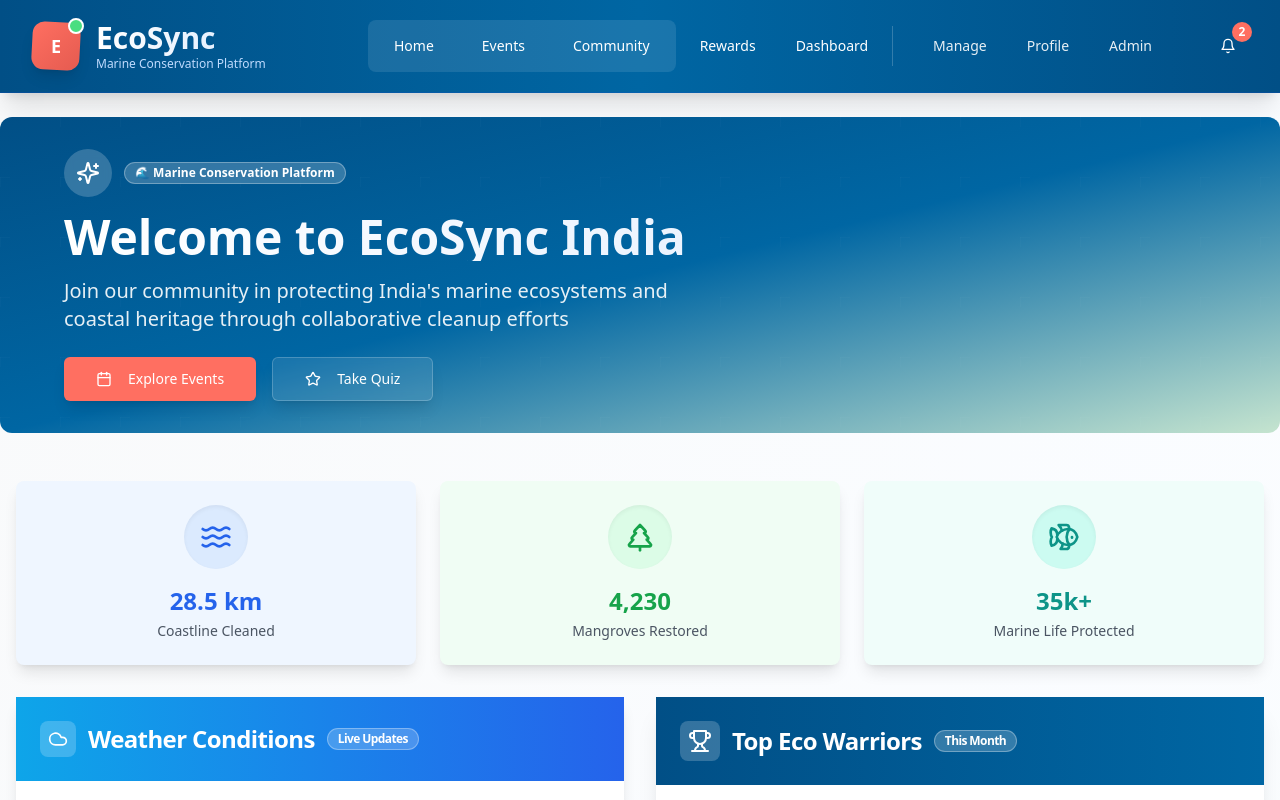
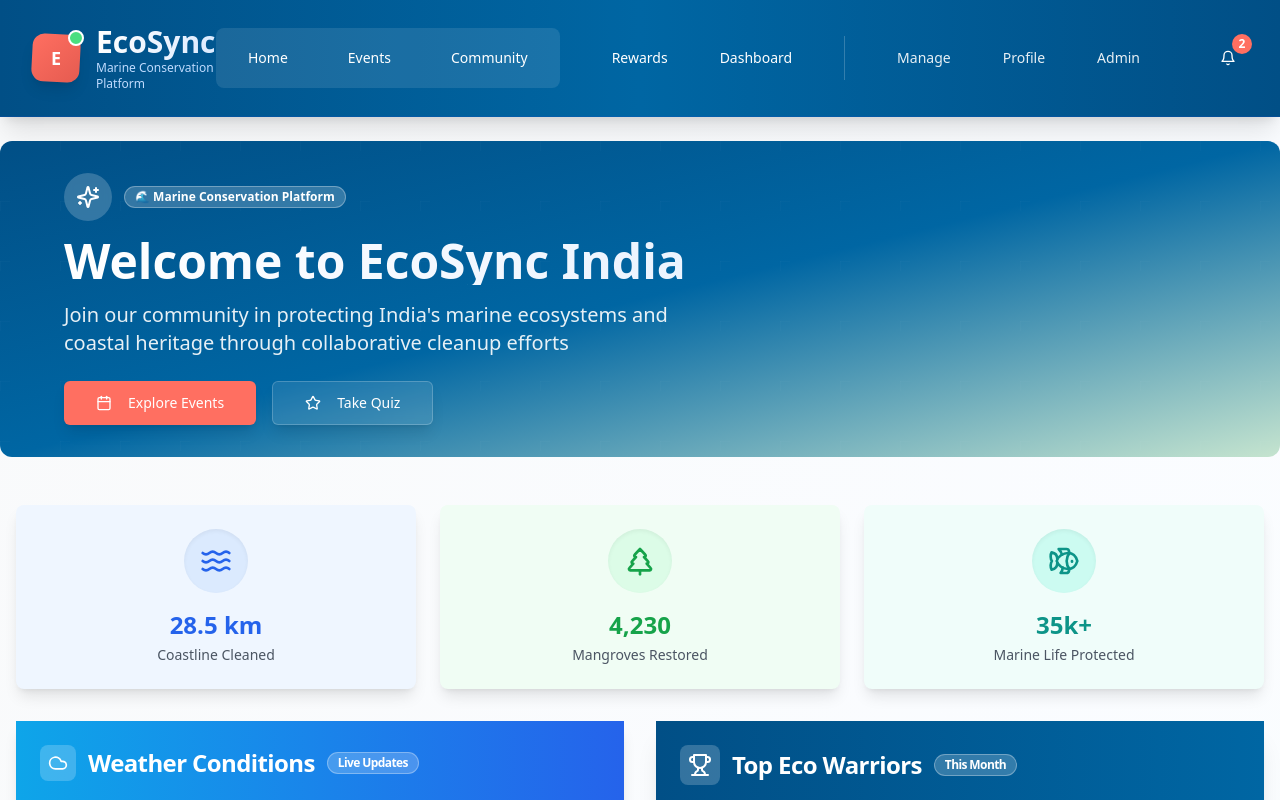
Before and after one commit to Akilucky-rogue/Eco-Sync, a React (Vite) app: page / in a window 1280 px wide. Shown: the top 800 px of the page. Built offline with nearby package versions, Linux system fonts and the light colour scheme.

Commit message:
Fix: Navbar layout and spacing
Improved navbar layout and spacing to address the cramped appearance, aiming for a more user-friendly experience.

```diff
--- a/src/components/Layout.tsx
+++ b/src/components/Layout.tsx
@@ -12,7 +12,7 @@ const Layout = ({ children }: LayoutProps) => {
     <div className="min-h-screen bg-gradient-to-br from-gray-50 via-blue-50/30 to-green-50/30">
       {/* Enhanced Desktop Header */}
       <header className="hidden md:block bg-gradient-to-r from-[#014F86] via-[#0066A3] to-[#014F86] text-white shadow-xl border-b border-blue-700/20">
-        <div className="container mx-auto flex items-center justify-between py-5 px-8">
+        <div className="container mx-auto flex items-center justify-between py-6 px-8">
           <div className="flex items-center space-x-4">
             <div className="relative">
               <div className="w-12 h-12 bg-gradient-to-br from-[#FF6F61] to-[#E55B50] rounded-xl flex items-center justify-center shadow-lg transform rotate-3 hover:rotate-6 transition-transform duration-300">
@@ -27,10 +27,10 @@ const Layout = ({ children }: LayoutProps) => {
               <p className="text-xs text-blue-200">Marine Conservation Platform</p>
             </div>
           </div>
-          <div className="flex items-center gap-10">
-            <nav className="flex items-center space-x-2">
+          <div className="flex items-center gap-12">
+            <nav className="flex items-center space-x-8">
               {/* Main Navigation */}
-              <div className="flex space-x-2 bg-white/10 rounded-lg p-1.5">
+              <div className="flex space-x-3 bg-white/10 rounded-lg p-2">
                 {[
                   { href: "/", label: "Home" },
                   { href: "/events", label: "Events" },
@@ -39,7 +39,7 @@ const Layout = ({ children }: LayoutProps) => {
                   <a
                     key={item.href}
                     href={item.href}
-                    className="relative px-5 py-2.5 rounded-lg hover:bg-white/15 transition-all duration-300 group text-sm font-medium"
+                    className="relative px-6 py-3 rounded-lg hover:bg-white/15 transition-all duration-300 group text-sm font-medium"
                   >
                     <span className="relative z-10">{item.label}</span>
                     <div className="absolute inset-0 bg-white/5 rounded-lg scale-0 group-hover:scale-100 transition-transform duration-300"></div>
@@ -48,7 +48,7 @@ const Layout = ({ children }: LayoutProps) => {
               </div>
 
               {/* Secondary Navigation */}
-              <div className="flex space-x-2 ml-6">
+              <div className="flex space-x-3">
                 {[
                   { href: "/gamification", label: "Rewards" },
                   { href: "/dashboard", label: "Dashboard" }
@@ -56,7 +56,7 @@ const Layout = ({ children }: LayoutProps) => {
                   <a
                     key={item.href}
                     href={item.href}
-                    className="relative px-4 py-2.5 rounded-lg hover:bg-white/10 transition-all duration-300 group text-sm"
+                    className="relative px-5 py-3 rounded-lg hover:bg-white/10 transition-all duration-300 group text-sm"
                   >
                     <span className="relative z-10">{item.label}</span>
                     <div className="absolute inset-0 bg-white/5 rounded-lg scale-0 group-hover:scale-100 transition-transform duration-300"></div>
@@ -65,7 +65,7 @@ const Layout = ({ children }: LayoutProps) => {
               </div>
 
               {/* Admin/Management Navigation */}
-              <div className="flex space-x-2 ml-6 border-l border-white/20 pl-6">
+              <div className="flex space-x-3 border-l border-white/20 pl-8">
                 {[
                   { href: "/events/manage", label: "Manage" },
                   { href: "/profile", label: "Profile" },
@@ -74,7 +74,7 @@ const Layout = ({ children }: LayoutProps) => {
                   <a
                     key={item.href}
                     href={item.href}
-                    className="relative px-4 py-2.5 rounded-lg hover:bg-white/10 transition-all duration-300 group text-sm opacity-90 hover:opacity-100"
+                    className="relative px-5 py-3 rounded-lg hover:bg-white/10 transition-all duration-300 group text-sm opacity-90 hover:opacity-100"
                   >
                     <span className="relative z-10">{item.label}</span>
                     <div className="absolute inset-0 bg-white/5 rounded-lg scale-0 group-hover:scale-100 transition-transform duration-300"></div>
@@ -107,7 +107,7 @@ const Layout = ({ children }: LayoutProps) => {
       </header>
 
       {/* Main Content with enhanced spacing */}
-      <main className="pb-28 md:pb-8 pt-6">
+      <main className="pb-32 md:pb-8 pt-6">
         {children}
       </main>
 
--- a/src/components/Navigation.tsx
+++ b/src/components/Navigation.tsx
@@ -1,7 +1,7 @@
 
 import { NavigationMenu, NavigationMenuItem, NavigationMenuList } from "@/components/ui/navigation-menu";
 import { Button } from "@/components/ui/button";
-import { Home, Calendar, Users, User, BarChart3, Trophy } from "lucide-react";
+import { Home, Calendar, Users, User } from "lucide-react";
 import { Link, useLocation } from "react-router-dom";
 
 const Navigation = () => {
@@ -11,13 +11,11 @@ const Navigation = () => {
     { path: "/", icon: Home, label: "Home" },
     { path: "/events", icon: Calendar, label: "Events" },
     { path: "/social", icon: Users, label: "Social" },
-    { path: "/gamification", icon: Trophy, label: "Rewards" },
-    { path: "/dashboard", icon: BarChart3, label: "Dashboard" },
     { path: "/profile", icon: User, label: "Profile" },
   ];
 
   return (
-    <div className="fixed bottom-0 left-0 right-0 bg-white/95 backdrop-blur-lg border-t border-gray-200 px-4 py-3 z-50 md:hidden shadow-xl">
+    <div className="fixed bottom-0 left-0 right-0 bg-white/95 backdrop-blur-lg border-t border-gray-200 px-6 py-4 z-50 md:hidden shadow-xl">
       <NavigationMenu className="w-full max-w-none">
         <NavigationMenuList className="flex justify-between w-full">
           {navItems.map((item) => (
@@ -26,18 +24,18 @@ const Navigation = () => {
                 <Button
                   variant="ghost"
                   size="sm"
-                  className={`flex flex-col items-center gap-1.5 h-auto py-2.5 px-3 transition-all duration-300 rounded-xl min-w-[65px] ${
+                  className={`flex flex-col items-center gap-2 h-auto py-3 px-4 transition-all duration-300 rounded-xl min-w-[80px] ${
                     location.pathname === item.path
                       ? "text-[#014F86] bg-gradient-to-br from-[#C5E4CF]/30 to-[#F6EFD2]/30 shadow-lg border border-[#C5E4CF]/50 transform scale-105"
                       : "text-gray-600 hover:text-[#014F86] hover:bg-gray-100/50"
                   }`}
                 >
-                  <div className={`p-2 rounded-lg transition-all duration-300 ${
+                  <div className={`p-2.5 rounded-lg transition-all duration-300 ${
                     location.pathname === item.path
                       ? "bg-gradient-to-br from-[#FF6F61] to-[#E55B50] shadow-md"
                       : "bg-transparent"
                   }`}>
-                    <item.icon className={`h-4 w-4 ${
+                    <item.icon className={`h-5 w-5 ${
                       location.pathname === item.path ? "text-white" : ""
                     }`} />
                   </div>
@@ -47,7 +45,7 @@ const Navigation = () => {
                     {item.label}
                   </span>
                   {location.pathname === item.path && (
-                    <div className="absolute -bottom-1 left-1/2 transform -translate-x-1/2 w-1.5 h-1.5 bg-[#FF6F61] rounded-full"></div>
+                    <div className="absolute -bottom-1 left-1/2 transform -translate-x-1/2 w-2 h-2 bg-[#FF6F61] rounded-full"></div>
                   )}
                 </Button>
               </Link>
```
